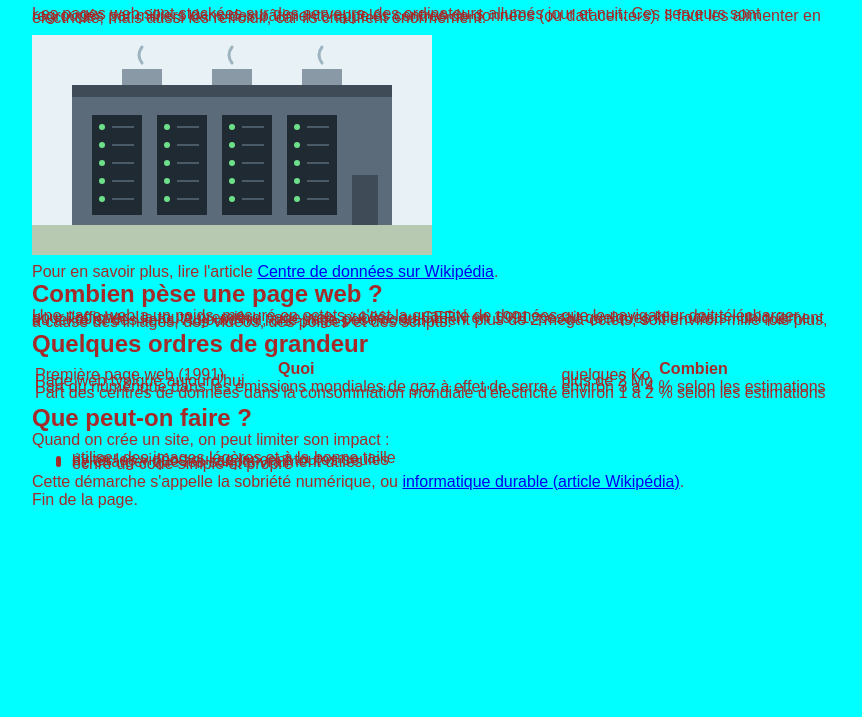
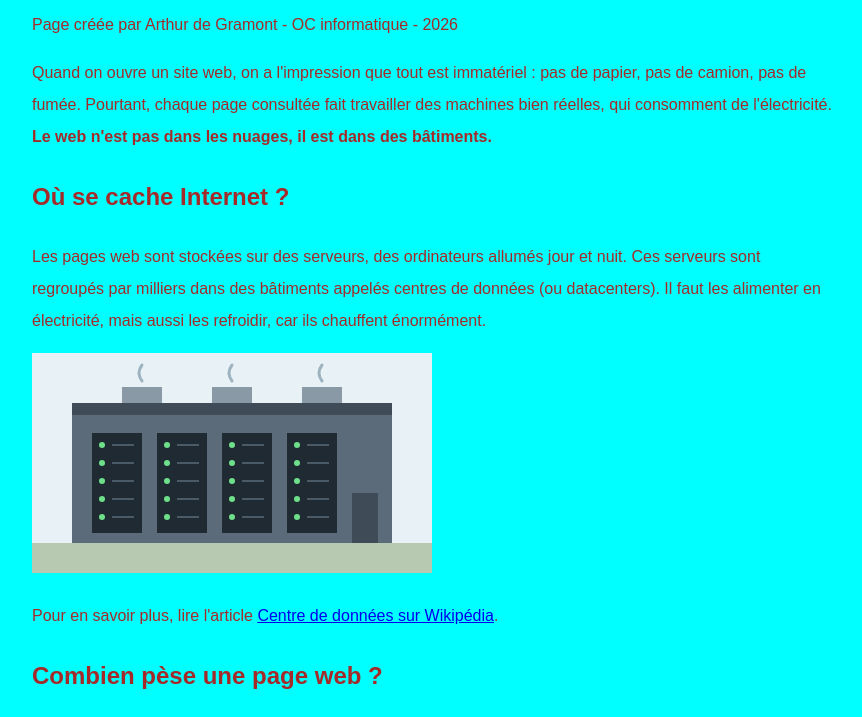
Before and after one commit to Arthur147258/d-pot-du-tp, a plain HTML site: page index.html in a window 1280 px wide. Shown: the part 176-893 px from the top of the page, without its empty margins (68-930 px from the left). Before the commit the page ends 800 px from the top, so only its background shows below. Drawn offline with Linux system fonts and the light colour scheme.

Commit message:
Changer la hauteur de la ligne à 2

```diff
--- a/style.css
+++ b/style.css
@@ -1,3 +1,3 @@
 /* Feuille de style de la page « Le poids caché du web » */
-body {font-family: Arial, Helvetica, sans-serif;color: brown;background-color: aqua;line-height: 2px;}
+body {font-family: Arial, Helvetica, sans-serif;color: brown;background-color: aqua;line-height: 2;}
 body {max-width: 800px;margin: 100px;}
```
